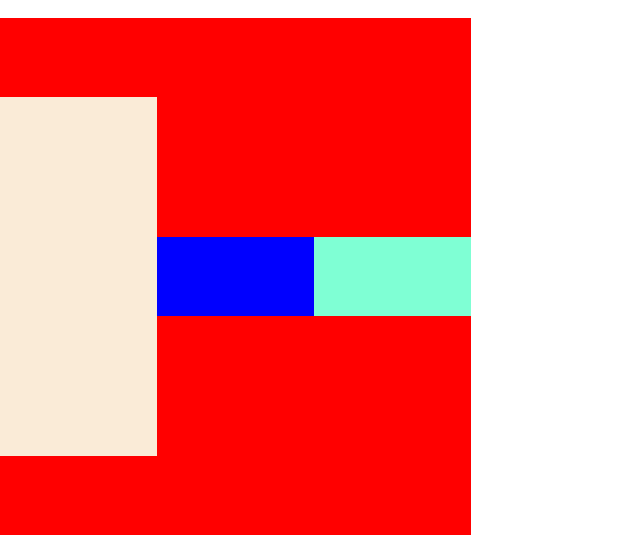
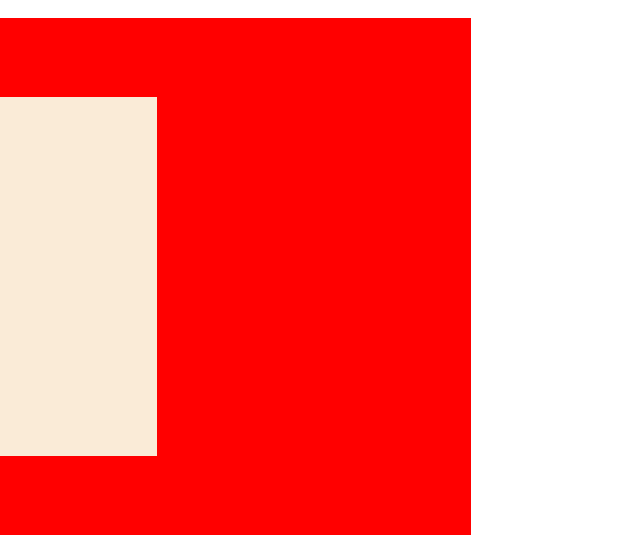
Before and after one commit to jbldwn/indiana_ave, a PHP site: page /html/home.html in a window 1280 px wide; the page is wider, and only the part inside the window is pictured. Shown: the part 833-1368 px from the top of that part, without its empty margins (0-640 px from the left). Run offline with PHP 8.4, Linux system fonts and the light colour scheme.

Commit message:
carousel css update

```diff
--- a/www/css/styles.css
+++ b/www/css/styles.css
@@ -698,14 +698,16 @@ h1, h2, h3, h4, h5, h6, p {
 
 #site-name {
   width: 471px;
-  height: 79px;
-  background-color: blue;
+  height: 35px;
+  font-family: LM;
+  font-size: 25px;
 }
 
 #site-add {
   width: 471px;
   height: 79px;
-  background-color: aquamarine;
+  font-family: LM;
+  font-size: 25px;
 }
 
 @media (max-width: 600px) {
@@ -1360,6 +1362,7 @@ footer .footer .footer-nav a:hover {
   -webkit-box-align: center;
       -ms-flex-align: center;
           align-items: center;
+  text-align: center;
   width: 471px;
   height: 517px;
   margin-right: 10px;
--- a/www/scss/carousel.scss
+++ b/www/scss/carousel.scss
@@ -6,9 +6,12 @@
   display: flex;
   flex-direction: column;
   align-items: center;
+  text-align: center;
   width: 471px;
   height: 517px;
   margin-right: 10px;
+
+
 
 }
 
--- a/www/scss/sites.scss
+++ b/www/scss/sites.scss
@@ -37,14 +37,18 @@
 
 #site-name{
     width: 471px;
-    height: 79px;
-    background-color: blue;
+    height: 35px;
+
+    font-family: LM;
+    font-size: 25px;
 }
 
 #site-add{
     width: 471px;
     height: 79px;
-    background-color: aquamarine;
+
+    font-family: LM;
+    font-size: 25px;
 }
 @media (max-width: 600px){
 
```
